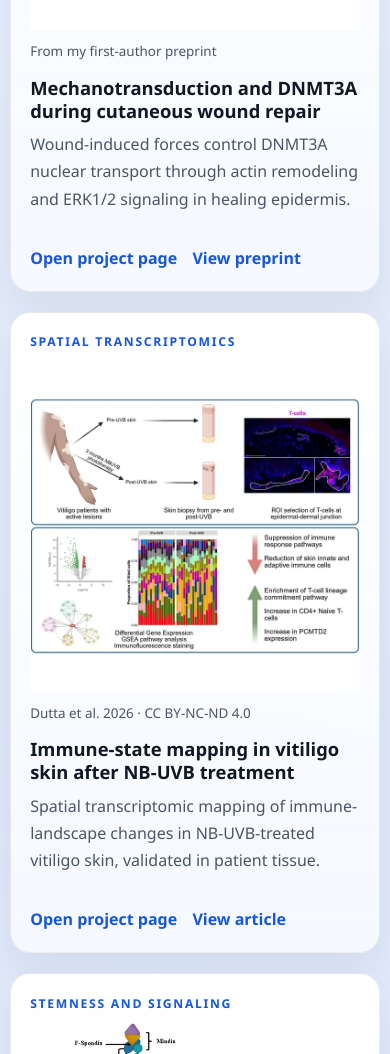
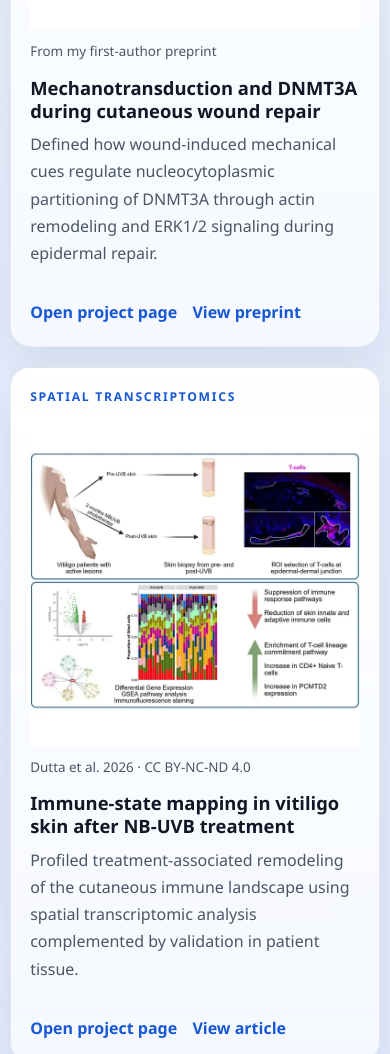
Before and after one commit to johanajnabi/johanajnabi.github.io, a plain HTML site: page academic/index.html in a window 390 px wide. Shown: the part 1420-2474 px from the top of the page. Drawn offline with Linux system fonts and the light colour scheme.

Commit message:
Rework flagship academic cards into rows
Present featured research cards with images beside their text on desktop and stacked on mobile. Refine the project summaries and keep links aligned at the bottom of each card.

```diff
--- a/academic/index.html
+++ b/academic/index.html
@@ -649,55 +649,67 @@
       stemness work show.
     </p>
 
-    <div class="grid grid--3">
-      <article class="card feature-card lift-card">
+    <div class="stack">
+      <article class="card feature-card feature-card--row lift-card">
         <p class="eyebrow eyebrow--sm">2026 preprint</p>
+        <div class="feature-card__media">
           <img src="/assets/figures/ajnabi-et-al-2026-model-square.webp"
                alt="Working model: actin-driven DNMT3A nuclear export via ERK1/2 during wound-induced mechanical signaling."
                width="720" height="720" loading="lazy" decoding="async">
           <p class="figure-attribution">From my first-author preprint</p>
+        </div>
+        <div class="feature-card__body">
           <h3>Mechanotransduction and DNMT3A during cutaneous wound repair</h3>
           <p>
-          Wound-induced forces control DNMT3A nuclear transport through actin remodeling
-          and ERK1/2 signaling in healing epidermis.
+            Defined how wound-induced mechanical cues regulate nucleocytoplasmic partitioning
+            of DNMT3A through actin remodeling and ERK1/2 signaling during epidermal repair.
           </p>
           <div class="card-links">
             <a href="/projects/dnmt3a-mechanotransduction/">Open project page</a>
             <a href="https://doi.org/10.64898/2026.01.15.699481" target="_blank" rel="noopener noreferrer" class="secondary-link">View preprint</a>
           </div>
+        </div>
       </article>
 
-      <article class="card feature-card lift-card">
+      <article class="card feature-card feature-card--row lift-card">
         <p class="eyebrow eyebrow--sm">Spatial transcriptomics</p>
+        <div class="feature-card__media">
           <img src="/assets/figures/cti270080-toc-0001-m-square.webp"
                alt="Graphical abstract: spatial transcriptomic profiling of immune changes in vitiligo skin after NB-UVB therapy."
                width="720" height="720" loading="lazy" decoding="async">
           <p class="figure-attribution">Dutta et al. 2026 &middot; CC BY-NC-ND 4.0</p>
+        </div>
+        <div class="feature-card__body">
           <h3>Immune-state mapping in vitiligo skin after NB-UVB treatment</h3>
           <p>
-          Spatial transcriptomic mapping of immune-landscape changes in NB-UVB-treated
-          vitiligo skin, validated in patient tissue.
+            Profiled treatment-associated remodeling of the cutaneous immune landscape using
+            spatial transcriptomic analysis complemented by validation in patient tissue.
           </p>
           <div class="card-links">
             <a href="/projects/vitiligo-spatial-transcriptomics/">Open project page</a>
             <a href="https://doi.org/10.1002/cti2.70080" target="_blank" rel="noopener noreferrer" class="secondary-link">View article</a>
           </div>
+        </div>
       </article>
 
-      <article class="card feature-card lift-card">
+      <article class="card feature-card feature-card--row lift-card">
         <p class="eyebrow eyebrow--sm">Stemness and signaling</p>
+        <div class="feature-card__media">
           <img src="/assets/figures/dam-et-al-2026-fig-7-square.webp"
                alt="Mechanistic diagram: Mindin engages &alpha;M&beta;2 integrin for Src-dependent endocytosis and STAT3 activation."
                width="600" height="600" loading="lazy" decoding="async">
           <p class="figure-attribution">Dam et al. 2026 &middot; CC BY-NC-ND 4.0</p>
+        </div>
+        <div class="feature-card__body">
           <h3>Mindin-integrin-STAT3 control of keratinocyte stemness</h3>
           <p>
-          A Mindin&ndash;&alpha;M&beta;2&ndash;STAT3 axis sustains epidermal stemness through
-          integrin endocytosis and downstream STAT3 activation.
+            Contributed to work uncovering a signaling axis that sustains keratinocyte stemness
+            through integrin endocytosis and downstream transcriptional activation.
           </p>
           <div class="card-links">
             <a href="/projects/keratinocyte-stemness/">Open project page</a>
             <a href="https://doi.org/10.1186/s12964-026-02970-5" target="_blank" rel="noopener noreferrer" class="secondary-link">View article</a>
+          </div>
         </div>
       </article>
     </div>
--- a/style.css
+++ b/style.css
@@ -916,6 +916,43 @@ section[id] {
   padding-top: 1rem;
 }
 
+/* Row variant (Flagship): eyebrow on top, image on the left, text on
+   the right; links pinned to the bottom. Stacks on phones. */
+.feature-card--row {
+  display: grid;
+  grid-template-columns: 15rem minmax(0, 1fr);
+  grid-template-rows: auto 1fr;
+  grid-template-areas:
+    "media eyebrow"
+    "media body";
+  column-gap: 1.75rem;
+}
+
+.feature-card--row > .eyebrow { grid-area: eyebrow; }
+.feature-card--row > .feature-card__media { grid-area: media; }
+
+.feature-card--row > .feature-card__body {
+  grid-area: body;
+  display: flex;
+  flex-direction: column;
+}
+
+.feature-card__body > .card-links {
+  margin-top: auto;
+  padding-top: 1rem;
+}
+
+@media (max-width: 600px) {
+  .feature-card--row {
+    grid-template-columns: 1fr;
+    grid-template-rows: auto;
+    grid-template-areas:
+      "eyebrow"
+      "media"
+      "body";
+  }
+}
+
 /* Compact card: small record card (Education, Awards & Recognition).
    Parts, in order: date line, title (h3/h4), org line, detail lines. */
 .compact-card {
```
Lines whose indentation alone changed are shown as unchanged.
